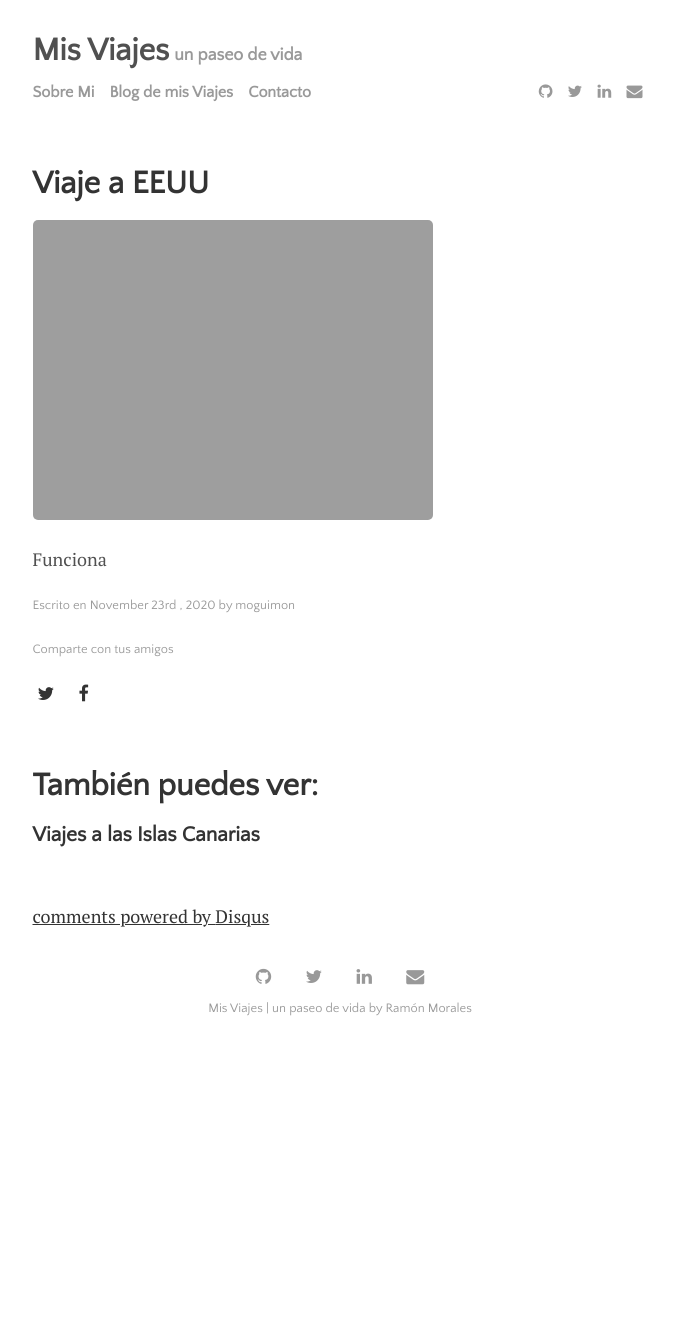
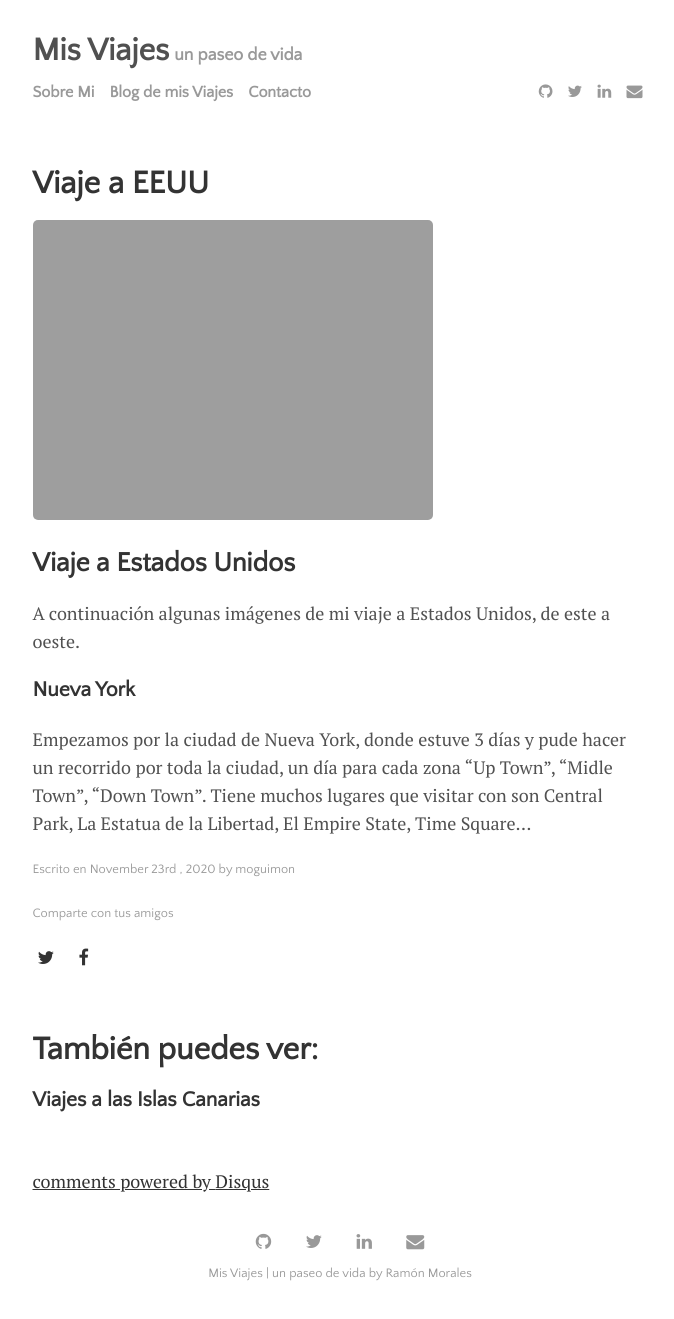
Before and after one commit to moguimon/Viajes, a Jekyll site: the page built from _posts/2020-11-23-Viaje a EEUU.md, in a window 1280 px wide. Shown: the whole page, without its empty margins (300-974 px from the left). Built offline with Jekyll 4.4.1, drawn with Linux system fonts in a browser that asks for light colours; comment, search, counter and statistics services are not loaded; before the commit the page ends 1054 px from its top, so only the background shows below that.

Commit message:
Update 2020-11-23-Viaje a EEUU.md

```diff
--- a/_posts/2020-11-23-Viaje a EEUU.md
+++ b/_posts/2020-11-23-Viaje a EEUU.md
@@ -2,9 +2,15 @@
 layout: post
 title: "Viaje a EEUU"
 author: "moguimon"
-categories: journal
+categories: viajes
 tags: [documentation,sample]
 image: EEUU.jpg
 ---
 
-Funciona
+## Viaje a Estados Unidos
+
+A continuación algunas imágenes de mi viaje a Estados Unidos, de este a oeste.
+
+### Nueva York
+Empezamos por la ciudad de Nueva York, donde estuve 3 días y pude hacer un recorrido por toda la ciudad, un día para cada zona "Up Town", "Midle Town", "Down Town".
+Tiene muchos lugares que visitar con son Central Park, La Estatua de la Libertad, El Empire State, Time Square...
```
